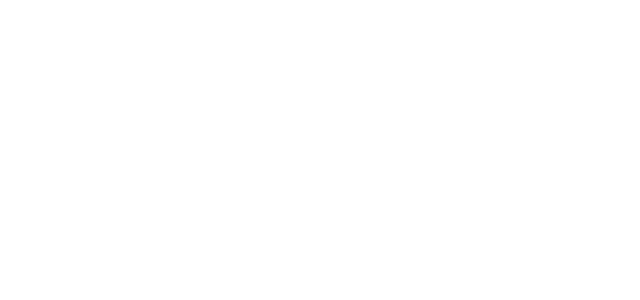
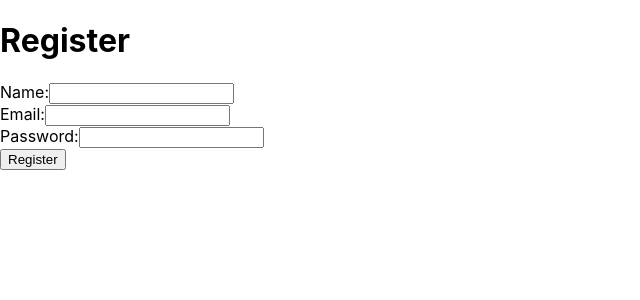
Before and after one commit to AkramHamd/Virtual-Academy, a React (Create React App) app in the folder frontend/: page /register in a window 1280 px wide. Before the commit this address had no page. Shown: the top 300 px of the page, without its empty margins (0-640 px from the left). Built offline with nearby package versions, Linux system fonts and the light colour scheme.

Commit message:
added register

```diff
--- a/frontend/src/App.js
+++ b/frontend/src/App.js
@@ -4,6 +4,7 @@
 import CourseCatalogPage from './pages/CourseCatalogPage';
 import HomePage from './pages/HomePage';
 import LoginPage from './pages/LoginPage';
+import RegisterPage from './pages/RegisterPage';
 
 function App() {
     return (
@@ -11,6 +12,7 @@
             <Routes>
                 <Route path="/" element={<HomePage />} />
                 <Route path="/courses" element={<CourseCatalogPage />} />
+                <Route path="/register" element={<RegisterPage />} />
                 <Route path="/login" element={<LoginPage />} />
             </Routes>
         </Router>
--- /dev/null
+++ b/frontend/src/pages/RegisterPage.js
@@ -0,0 +1,56 @@
+// src/pages/RegisterPage.js
+import React, { useState } from 'react';
+
+const RegisterPage = () => {
+    const [name, setName] = useState('');
+    const [email, setEmail] = useState('');
+    const [password, setPassword] = useState('');
+    const [message, setMessage] = useState('');
+
+    const handleRegister = async (event) => {
+        event.preventDefault();
+
+        try {
+            const response = await fetch('http://localhost/virtual-academy/backend/api/auth/register.php', {
+                method: 'POST',
+                headers: { 'Content-Type': 'application/json' },
+                body: JSON.stringify({ name, email, password }),
+            });
+
+            const result = await response.json();
+
+            if (response.ok) {
+                setMessage('Registration successful! You can now log in.');
+            } else {
+                setMessage(result.message || 'Registration failed.');
+            }
+        } catch (error) {
+            console.error('Error:', error);
+            setMessage('An error occurred during registration.');
+        }
+    };
+
+    return (
+        <div>
+            <h1>Register</h1>
+            <form onSubmit={handleRegister}>
+                <div>
+                    <label>Name:</label>
+                    <input type="text" value={name} onChange={(e) => setName(e.target.value)} required />
+                </div>
+                <div>
+                    <label>Email:</label>
+                    <input type="email" value={email} onChange={(e) => setEmail(e.target.value)} required />
+                </div>
+                <div>
+                    <label>Password:</label>
+                    <input type="password" value={password} onChange={(e) => setPassword(e.target.value)} required />
+                </div>
+                <button type="submit">Register</button>
+            </form>
+            {message && <p>{message}</p>}
+        </div>
+    );
+};
+
+export default RegisterPage;
```
